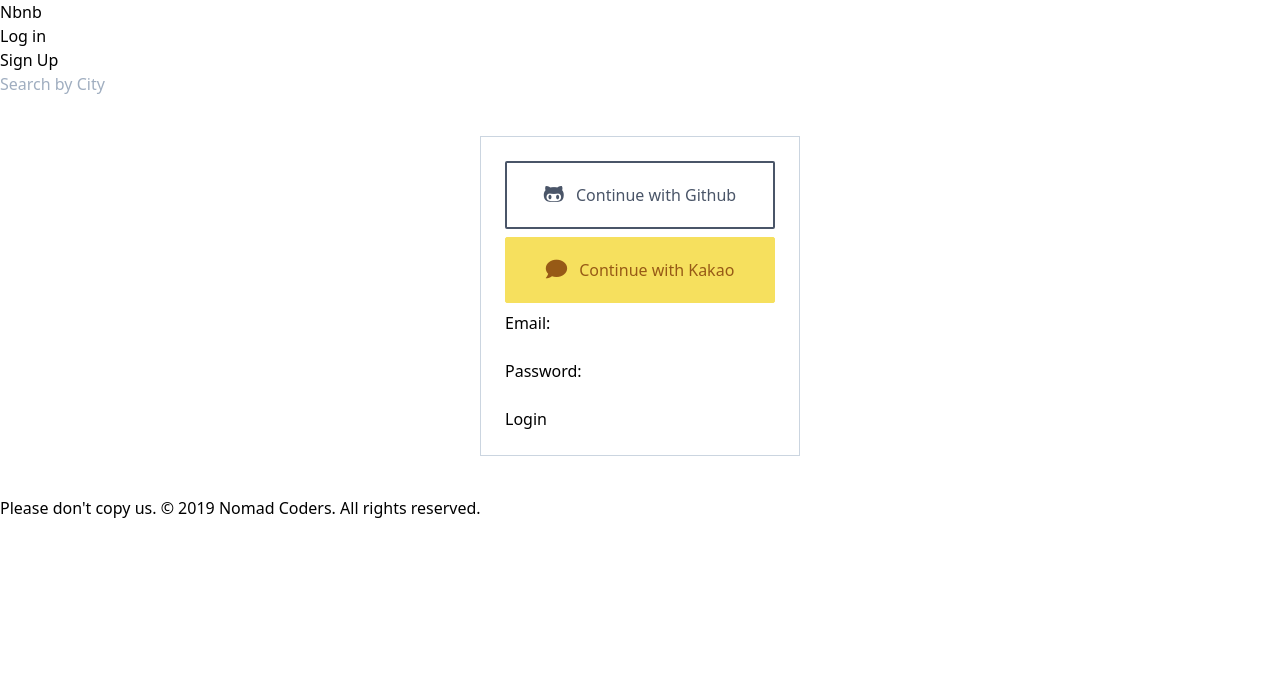
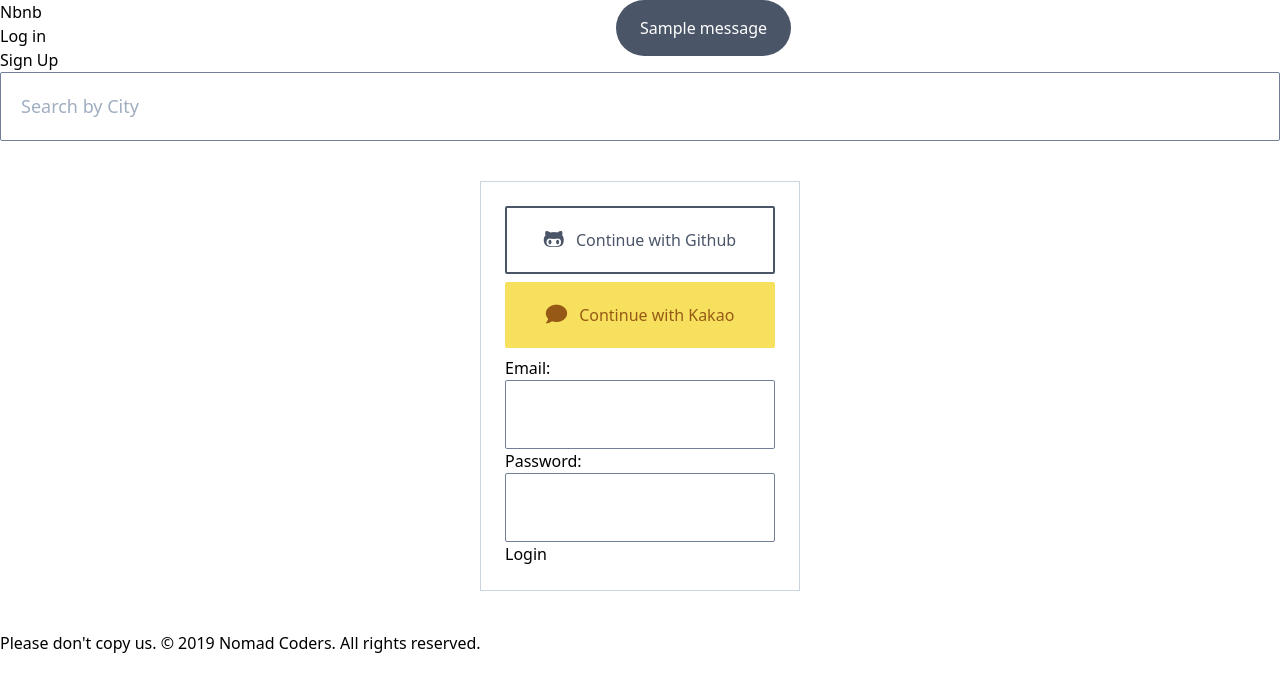
Before and after one commit to sjw6250/airbnb-clone, a Django app: page /users/login in a window 1280 px wide. Shown: the top 692 px of the page. Run offline with Django 3.2, Linux system fonts and the light colour scheme; tables that the repository leaves empty hold one stand-in row (values such as "Sample post"); one stand-in notice (Sample message) is shown; style sheets or scripts are compiled from the project's sources; some libraries are stand-ins or nearby versions.

Commit message:
messages

```diff
--- a/assets/scss/styles.scss
+++ b/assets/scss/styles.scss
@@ -1,3 +1,78 @@
 @tailwind base;
 @tailwind components;
+
+.search-box {
+    transition: box-shadow 0.2s linear;
+  }
+
+  .nav_link {
+    @apply ml-6 border-b-2 border-white h-full flex items-center;
+    a {
+      @apply py-10 px-5;
+    }
+    &:hover {
+      @apply border-gray-600;
+    }
+  }
+
+  .btn {
+    @apply text-center rounded-sm py-5 font-light text-lg w-full;
+  }
+
+  input {
+    @apply rounded-sm py-5 font-light text-lg w-full text-left border border-gray-600 px-5;
+    &:focus {
+      @apply outline-none border-teal-500;
+    }
+  }
+
+  form {
+    .input {
+      @apply mb-3 w-full;
+      &.has_error {
+        input {
+          @apply bg-red-200 border-gray-600;
+          &:focus {
+            @apply border-gray-600;
+          }
+        }
+      }
+    }
+  }
+
+  @keyframes messageFadeIn {
+    0% {
+      opacity: 0;
+      transform: translateY(-50px);
+    }
+    5% {
+      opacity: 1;
+      transform: translateY(50px);
+    }
+    95% {
+      opacity: 1;
+      transform: translateY(50px);
+    }
+    100% {
+      opacity: 0;
+      transform: translateY(-50px);
+    }
+  }
+
+  .message {
+    animation: messageFadeIn 5s ease-in-out forwards;
+    &.error {
+      @apply bg-red-600;
+    }
+    &.info {
+      @apply bg-blue-500;
+    }
+    &.success {
+      @apply bg-green-500;
+    }
+    &.warning {
+      @apply bg-yellow-400;
+    }
+  }
+
 @tailwind utilities;
--- a/templates/base.html
+++ b/templates/base.html
@@ -10,6 +10,7 @@
     <title>{% block page_title %}{% endblock page_title %}| Nbnb</title>
   </head>
   <body>
+    {% include "partials/messages.html" %}
     {% include "partials/header.html" %}
 
     {% block content %}{% endblock %}
--- /dev/null
+++ b/templates/partials/messages.html
@@ -0,0 +1,9 @@
+{% if messages %}
+    <ul class="messages">
+    <ul class="absolute top-0 mx-auto left-0 right-0 z-10 flex justify-center">
+        {% for message in messages %}
+            <li class="message {% if message.tags %}{{ message.tags }}{% endif %}">{{ message }}</li>
+            <li class="font-medium bg-gray-700 rounded-full text-white py-4 px-6 {% if message.tags %}{{ message.tags }}{% endif %}">{{ message }}</li>
+        {% endfor %}
+    </ul>
+{% endif %}
--- a/templates/partials/social_login.html
+++ b/templates/partials/social_login.html
@@ -1,8 +1,8 @@
 <div class="flex flex-col w-full">
-    <a href="{% url 'users:github-login' %}" class="w-full border-2 font-medium text-gray-700 mb-2 border-gray-700 text-center rounded-sm py-5">
+    <a class="w-full border-2 font-medium text-gray-700 mb-2 border-gray-700 text-center rounded-sm py-5">
         <i class="fab fa-github-alt mr-2 fa-lg"></i> Continue with Github
     </a>
-    <a href="{% url 'users:kakao-login' %}" class="w-full border font-medium text-yellow-800 mb-2 border-yellow-400 text-center rounded-sm py-5 bg-yellow-400 ">
+    <a class="w-full border font-medium text-yellow-800 mb-2 border-yellow-400 text-center rounded-sm py-5 bg-yellow-400 ">
         <i class="fas fa-comment mr-2 fa-lg"></i> Continue with Kakao
     </a>
 </div>
```
